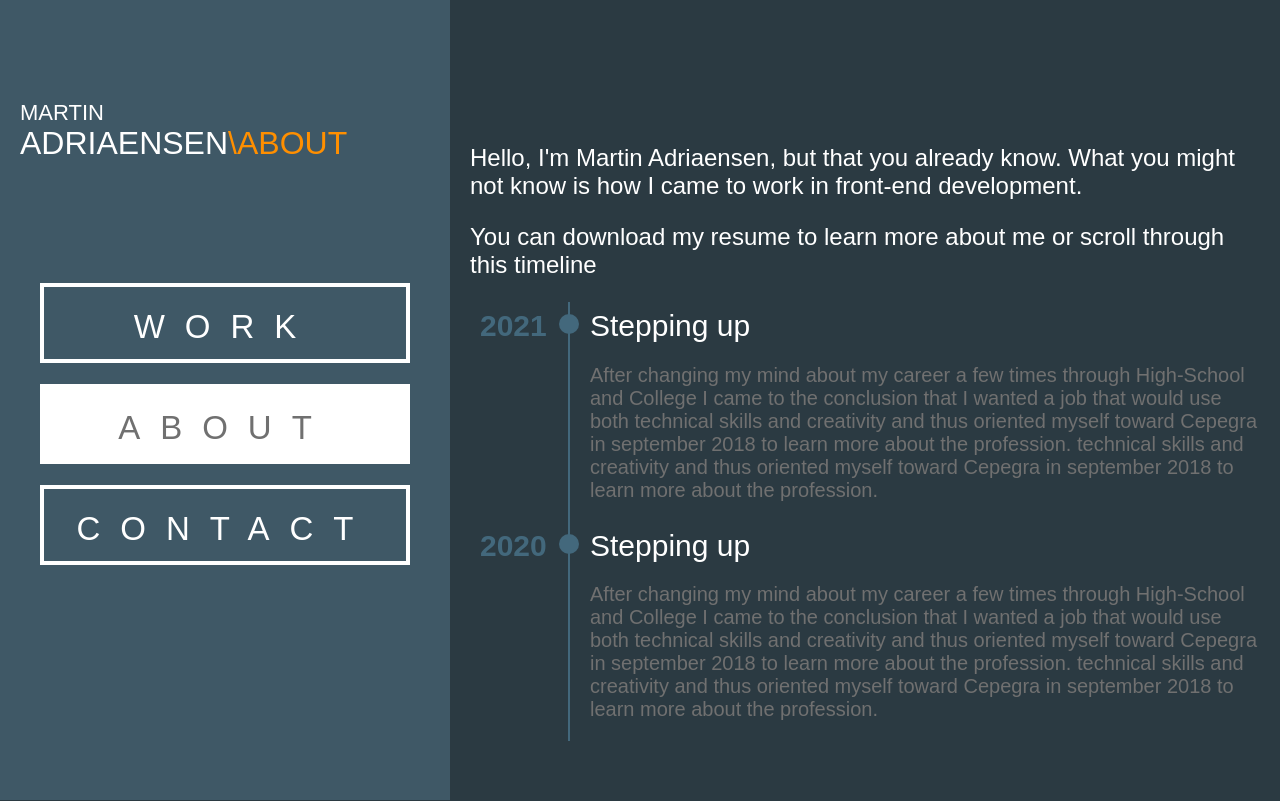
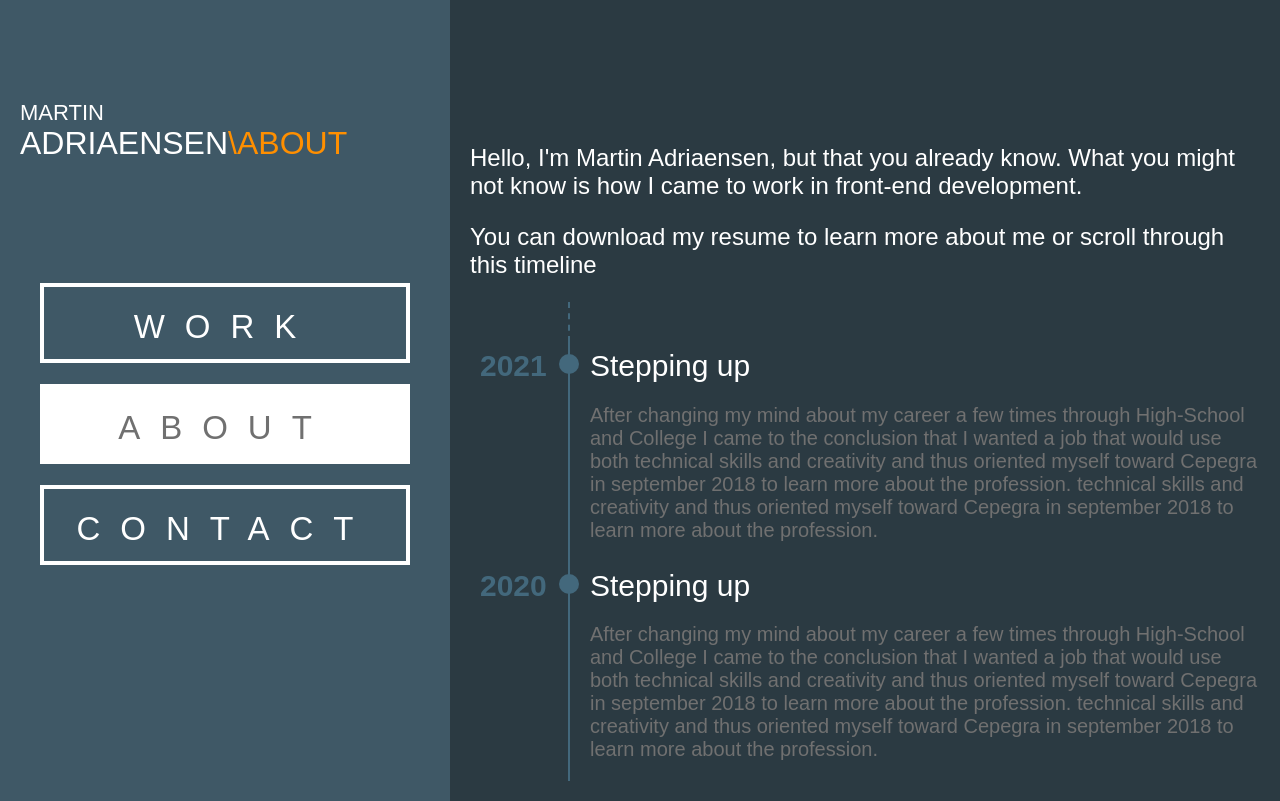
Before and after one commit to Dendenzilla/portfolio_2021, a website: page src/about.html in a window 1280 px wide. Drawn offline with nearby package versions, Linux system fonts and the light colour scheme; files that its build step writes are made by us from their sources.

Commit message:
about border dashed

```diff
--- a/src/about.html
+++ b/src/about.html
@@ -36,6 +36,12 @@
             </div>
             <div class="timeline">
                 <div class="project">
+                    <div class="year dotted">
+                    </div>
+                    <div class="txt">
+                    </div>
+                </div>
+                <div class="project">
                     <div class="year">
                         <p>2021</p>
                     </div>
--- a/src/css/pages/_about.scss
+++ b/src/css/pages/_about.scss
@@ -28,6 +28,13 @@
         border-radius:50%;
         background-color:#43687C;
     }
+    &.dotted{
+        border-right: 2px dashed $text-color;
+        min-height: 40px;
+        &:first-of-type::after{
+            content: none;
+            }
+    }
 }
 .txt {
     padding-left:20px;
```
Also changed, not shown: dist/about.html, dist/css/style.min.css.
